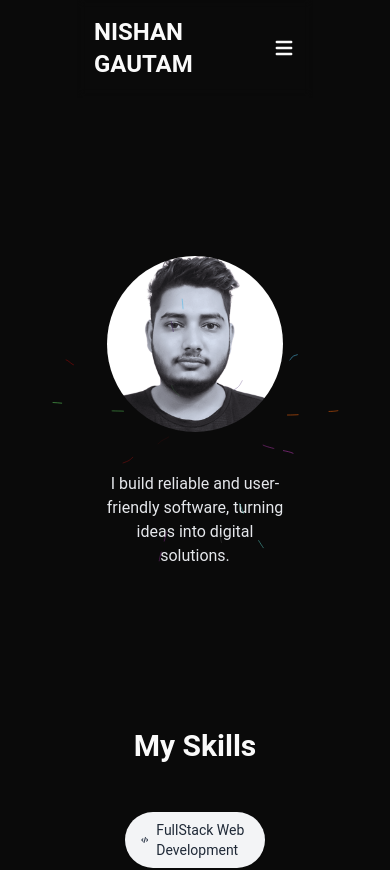
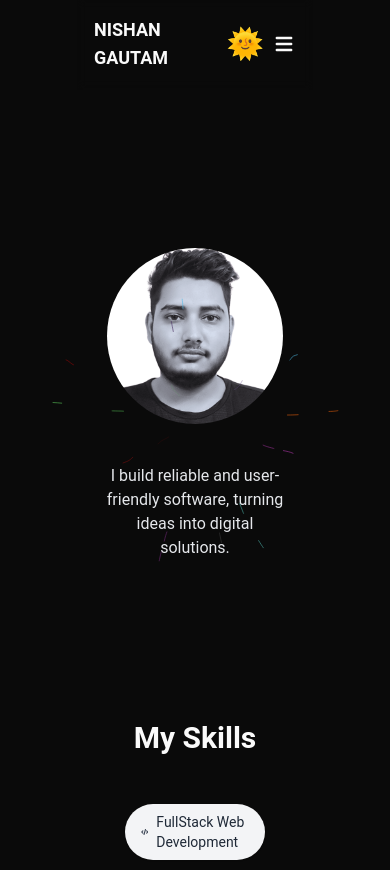
Before and after one commit to nxhettry/Minimal-Portfolio, a Next.js app: page / in a window 390 px wide. Shown: the top 870 px of the page. Built offline with nearby package versions, Linux system fonts and the light colour scheme; what @nextui-org/react would draw is missing.

Commit message:
added theme switcher for mobile navbar:

```diff
--- a/components/Navbar.tsx
+++ b/components/Navbar.tsx
@@ -15,7 +15,7 @@ const Navbar = () => {
           <motion.h1
             initial={{ opacity: 0 }}
             animate={{ opacity: 1 }}
-            className="text-2xl font-bold font-heading"
+            className="text-lg md:text-2xl font-bold font-heading"
           >
             NISHAN GAUTAM
           </motion.h1>
@@ -34,6 +34,11 @@ const Navbar = () => {
 
             <ThemeSwitcher />
           </div>
+
+          <div className="flex justify-center items-center">
+            <div className="md:hidden flex justify-center items-center">
+              <ThemeSwitcher />
+            </div>
             <button
               className="md:hidden"
               onClick={() => setIsMenuOpen(!isMenuOpen)}
@@ -45,9 +50,10 @@ const Navbar = () => {
               )}
             </button>
           </div>
+        </div>
       </nav>
       {isMenuOpen && (
-        <div className="fixed inset-0 bg-white z-[100] pt-20 md:hidden">
+        <div className="fixed inset-0 dark:bg-black dark:text-white text-black bg-white z-[100] pt-20 md:hidden">
           <div className="w-full px-12 mx-auto flex justify-end items-center">
             <svg
               onClick={() => setIsMenuOpen(false)}
```
Lines whose indentation alone changed are shown as unchanged.
